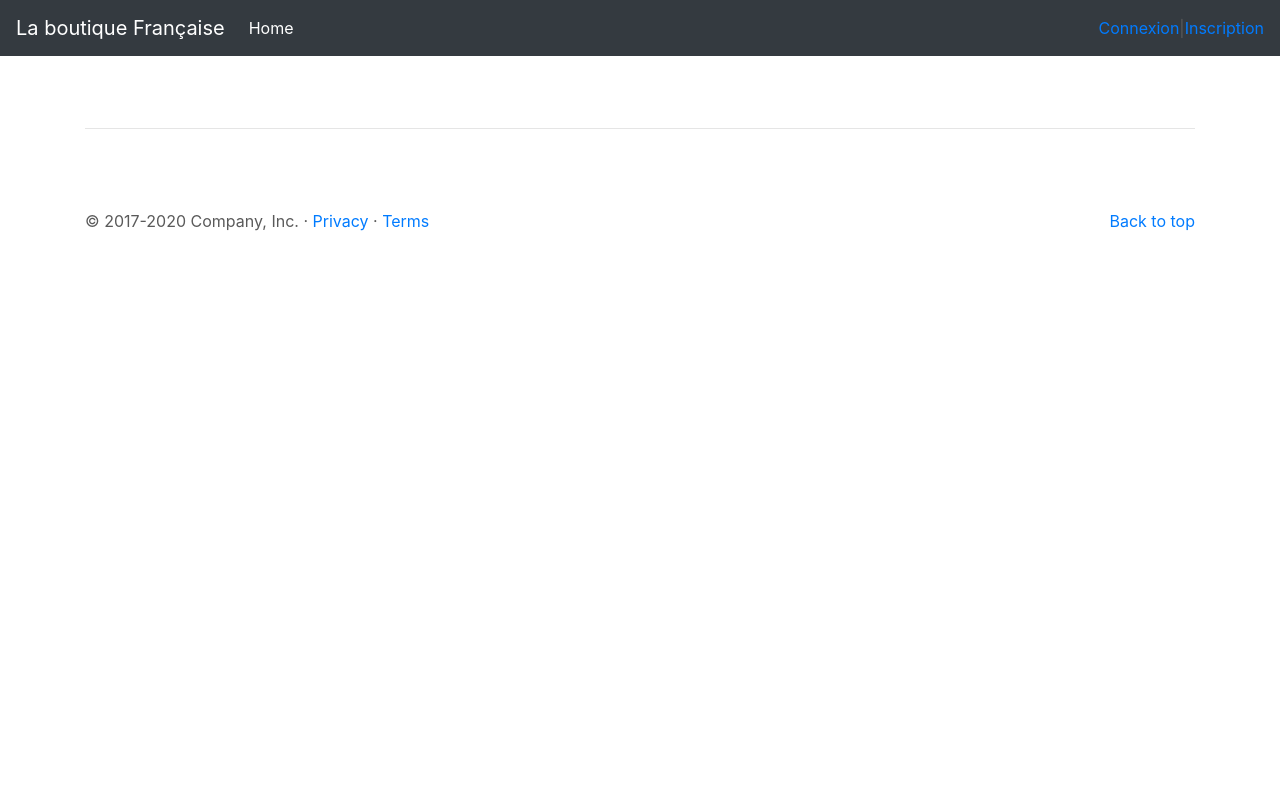
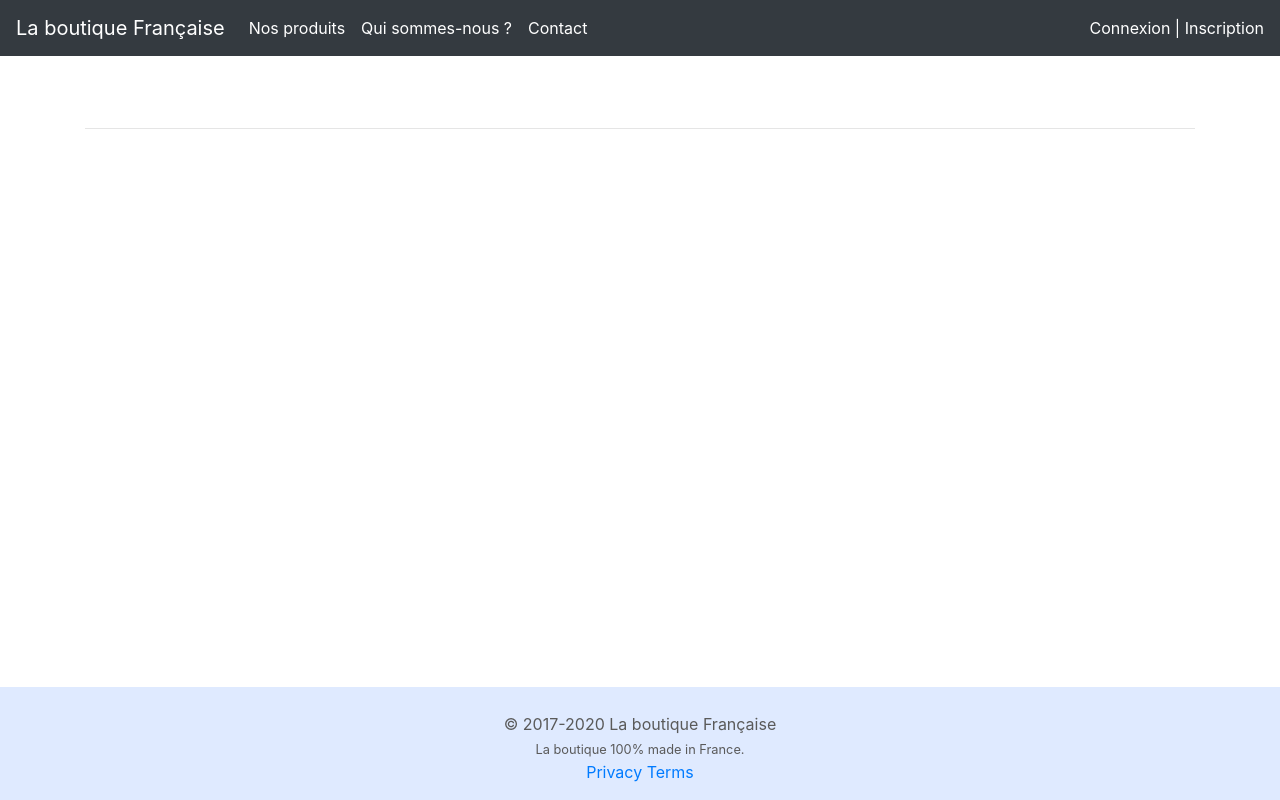
Before and after one commit to karimm59200/projet-laboutiqueFran-aise, a Symfony app: template templates/base.html.twig in a window 1280 px wide. Run offline with Twig, Linux system fonts and the light colour scheme; the template is opened without the code that fills it, so the values that code supplies are empty; some libraries are stand-ins or nearby versions.

Commit message:
mise à jour du projet la boutique française

```diff
--- a/templates/account/password.html.twig
+++ b/templates/account/password.html.twig
@@ -7,6 +7,9 @@
 
  <a href="{{ path('account') }}">Retourner à mon compte</a><br>
  <hr>
+ {% if notification %}
+ <div class = "alert alert-info">{{ notification }}</div>
+ {% endif %}
  {{ form(form) }}
  <hr>
 {% endblock %}
--- a/templates/base.html.twig
+++ b/templates/base.html.twig
@@ -14,6 +14,7 @@
 
 		<!-- Bootstrap core CSS -->
 		<link href="{{ asset('assets/css/bootstrap.min.css')}}" rel="stylesheet">
+		<link rel="stylesheet" href="{{ asset('assets/css/boutiquefrançaise.css')}}">
 
 		<style>
 			.bd-placeholder-img {
@@ -37,24 +38,37 @@
 	<body>
 		<header>
 			<nav class="navbar navbar-expand-md navbar-dark fixed-top bg-dark">
-				<a class="navbar-brand" href="#">La boutique Française</a>
+				<a class="navbar-brand" href="{{path('home')}}">La boutique Française</a>
 				<button class="navbar-toggler" type="button" data-toggle="collapse" data-target="#navbarCollapse" aria-controls="navbarCollapse" aria-expanded="false" aria-label="Toggle navigation">
 					<span class="navbar-toggler-icon"></span>
 				</button>
 				<div class="collapse navbar-collapse" id="navbarCollapse">
 					<ul class="navbar-nav mr-auto">
 						<li class="nav-item active">
-							<a class="nav-link" href="#">Home
-								<span class="sr-only">(current)</span>
+							<a class="nav-link" href="#">Nos produits
+							</a>
+						</li>
+						<li class="nav-item active">
+							<a class="nav-link" href="#">Qui sommes-nous ?
+							</a>
+						</li>
+						<li class="nav-item active">
+							<a class="nav-link" href="#">Contact
 							</a>
 						</li>
 
 					</ul>
+					<div class="navbar-item-custom">
 						{% if app.user %}
-						<a href="{{path('account')}}">Mon compte</a> | <a href="{{path('app_logout')}}">Déconnexion</a>
+							<a href="{{ path('account') }}">Mon compte <small>({{ app.user.firstname }})</small></a>
+							|
+							<a href="{{path('app_logout')}}">Déconnexion</a>
 						{% else %}
-						<a href="{{path('app_login')}}">Connexion</a> | <a href="{{path('register')}}">Inscription</a>
+							<a href="{{ path('app_login') }}">Connexion</a>
+							|
+							<a href="{{path('register')}}">Inscription</a>
 						{% endif %}
+					</div>
 				</div>
 			</nav>
 		</header>
@@ -121,12 +135,10 @@
 			<!-- Wrap the rest of the page in another container to center all the content. -->
 
 
+			<div class="container marketing {% if block('carousel') is not defined %}mt-5{% endif %}"> {% block content %}{% endblock %}
 
-			<div class="container marketing {% if block('carousel') is not defined %}mt-5{% endif %}">
-
-            {% block content %}{% endblock %}
-
-				<hr class="featurette-divider">
+				<hr
+				class="featurette-divider">
 
 			<!-- /END THE FEATURETTES -->
 
@@ -134,13 +146,11 @@
 			<!-- /.container -->
 
 			<!-- FOOTER -->
-			<footer class="container">
-				<p class="float-right">
-					<a href="#">Back to top</a>
-				</p>
-				<p>&copy; 2017-2020 Company, Inc. &middot;
+			<footer class="footer-custom">
+
+				<p>&copy; 2017-2020 La boutique Française <br>
+				<small>La boutique 100% made in France.</small><br>
 				<a href="#">Privacy</a>
-					&middot;
 				<a href="#">Terms</a>
 				</p>
 			</footer>
```
Also changed, not shown: src/Controller/AccountPasswordController.php (+13 -8 lines), src/Controller/Admin/DashboardController.php (added, +33 -0 lines), src/Controller/Admin/UserCrudController.php (added, +25 -0 lines), src/Entity/Category.php (added, +41 -0 lines), src/Form/ChangePasswordType.php (+4 -5 lines), src/Repository/CategoryRepository.php (added, +50 -0 lines), public/assets/css/boutiquefrançaise.css (added). Lines whose indentation alone changed are shown as unchanged.
